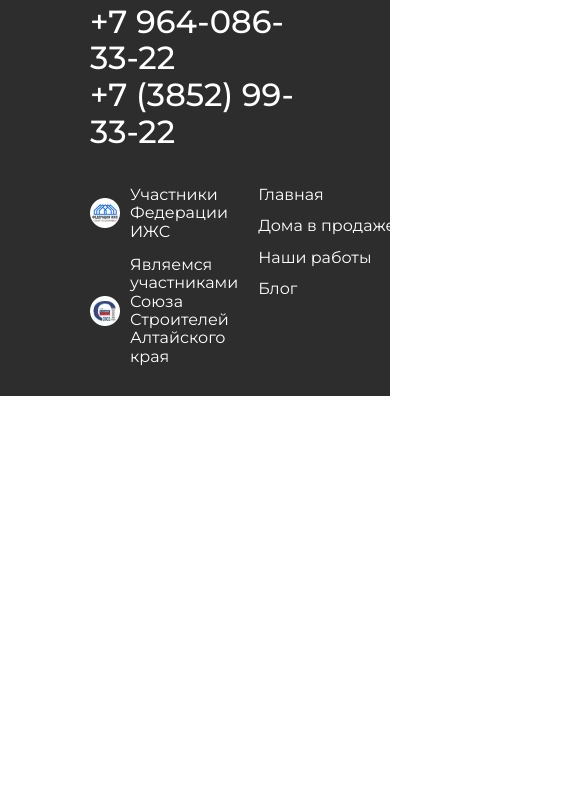
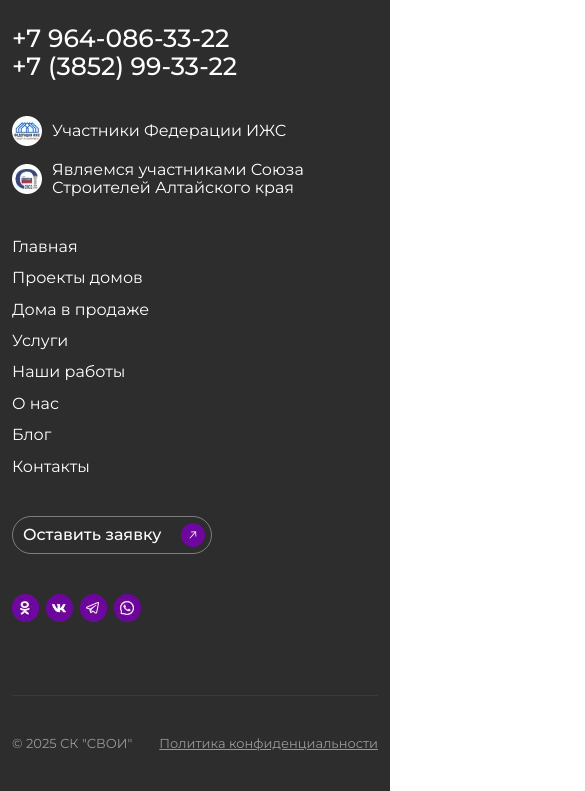
Before and after one commit to avroratomsk/Svoi, a website: page docs/index.html in a window 390 px wide. Shown: the part 9521-10312 px from the top of the page, 585 px wide, since content can reach past the window. Before the commit the page ends 9917 px from the top, so only its background shows below. Drawn offline with nearby package versions, Linux system fonts and the light colour scheme.

Commit message:
dev: footer

```diff
--- a/docs/index.html
+++ b/docs/index.html
@@ -13,7 +13,7 @@
   <title>Сборка GULP</title>
   <link
     rel="stylesheet"
-    href="css/style.min.css?_v=20251002135117"
+    href="css/style.min.css?_v=20251008064741"
   />
 
   <!-- https://realfavicongenerator.net -->
@@ -49,10 +49,10 @@
   <link rel="preconnect" href="https://fonts.googleapis.com">
   <link rel="preconnect" href="https://fonts.gstatic.com" crossorigin>
   <link
-    href="https://fonts.googleapis.com/css2?family=Montserrat:ital,wght@0,100..900;1,100..900&family=Oswald:wght@200..700&display=swap&_v=20251002135117"
+    href="https://fonts.googleapis.com/css2?family=Montserrat:ital,wght@0,100..900;1,100..900&family=Oswald:wght@200..700&display=swap&_v=20251008064741"
     rel="stylesheet">
-  <!--  <link href="https://fonts.googleapis.com/css2?family=Montserrat:ital,wght@0,100..900;1,100..900&display=swap&_v=20251002135117" rel="stylesheet">-->
-  <link rel="stylesheet" href="https://cdnjs.cloudflare.com/ajax/libs/font-awesome/7.0.1/css/all.min.css?_v=20251002135117"/>
+  <!--  <link href="https://fonts.googleapis.com/css2?family=Montserrat:ital,wght@0,100..900;1,100..900&display=swap&_v=20251008064741" rel="stylesheet">-->
+  <link rel="stylesheet" href="https://cdnjs.cloudflare.com/ajax/libs/font-awesome/7.0.1/css/all.min.css?_v=20251008064741"/>
 </head>
 
 <body>
@@ -831,10 +831,13 @@
         </div>
       </div>
     </div>
-    <div class="footer__bottom"></div>
+    <div class="footer__bottom">
+        <p class="footer__copyright">© 2025 СК "СВОИ"</p>
+        <a href="" class="">Политика конфиденциальности</a>
+    </div>
   </div>
 </div>
-<script src="https://unpkg.com/lenis@1.3.8/dist/lenis.min.js?_v=20251002135117"></script>
-<script src="js/app.min.js?_v=20251002135117"></script>
+<script src="https://unpkg.com/lenis@1.3.8/dist/lenis.min.js?_v=20251008064741"></script>
+<script src="js/app.min.js?_v=20251008064741"></script>
 </body>
 </html>
--- a/src/scss/_footer.scss
+++ b/src/scss/_footer.scss
@@ -1,6 +1,6 @@
 .footer {
   flex: 0 0 auto;
-  padding: 30px 78px;
+  padding: 30px 0 0;
   border-top: 1px solid rgba(58, 58, 58, 1);
   border-radius: 20px 20px 0 0;
   background: rgba(45, 45, 45, 1);
@@ -11,6 +11,11 @@
     justify-content: space-between;
     gap: 20px;
     flex-wrap: wrap;
+
+    @media screen and (max-width: 578px) {
+      flex-direction: column;
+      gap: 40px;
+    }
   }
 
   //.footer__logo
@@ -24,15 +29,25 @@
       color: #fff;
       font-size: 32px;
       font-weight: 500;
+
+      @media screen and (max-width: 768px) {
+        font-size: 25px;
+      }
     }
   }
 
   //.footer__middle
   &__middle {
+    padding-bottom: 73px;
     display: flex;
     justify-content: space-between;
     gap: 20px;
     margin-top: 35px;
+
+    @media (max-width: 1200px) {
+      flex-wrap: wrap;
+      gap: 40px;
+    }
   }
 
   //.footer__left
@@ -64,10 +79,23 @@
     a {
       color: rgba(255, 255, 255, 1);
     }
+    @media screen and (max-width: 578px) {
+      grid-template-columns: 1fr;
+    }
   }
 
   //.footer__action
   &__action {
+    display: flex;
+    flex-direction: column;
+    gap: 15px;
+
+    @media screen and (max-width: 1200px) {
+      flex-direction: row;
+      align-items: center;
+      flex-wrap: wrap;
+      gap: 40px;
+    }
   }
 
   //.footer__btn
@@ -97,8 +125,26 @@
 
   //.footer__bottom
   &__bottom {
+    padding: 40px 0px;
+    display: flex;
+    align-items: center;
+    justify-content: space-between;
+    gap: 20px;
+    flex-wrap: wrap;
+    border-top: 1px solid rgba(58, 58, 58, 1);
+
+    a {
+      color: rgba(153, 153, 153, 1);
+      text-decoration: underline;
+      font-size: 13px;
+    }
   }
 
+  //.footer__copyright
+  &__copyright{
+    color: rgba(153, 153, 153, 1);
+    font-size: 13px;
+  }
 
 }
 
@@ -107,7 +153,6 @@
   align-items: center;
   justify-content: flex-end;
   gap: 6px;
-  margin-top: 10px;
 
   a {
     display: flex;
```
Also changed, not shown: src/html/_footer.html (+4 -1 lines), docs/css/style.css, docs/css/style.min.css.
